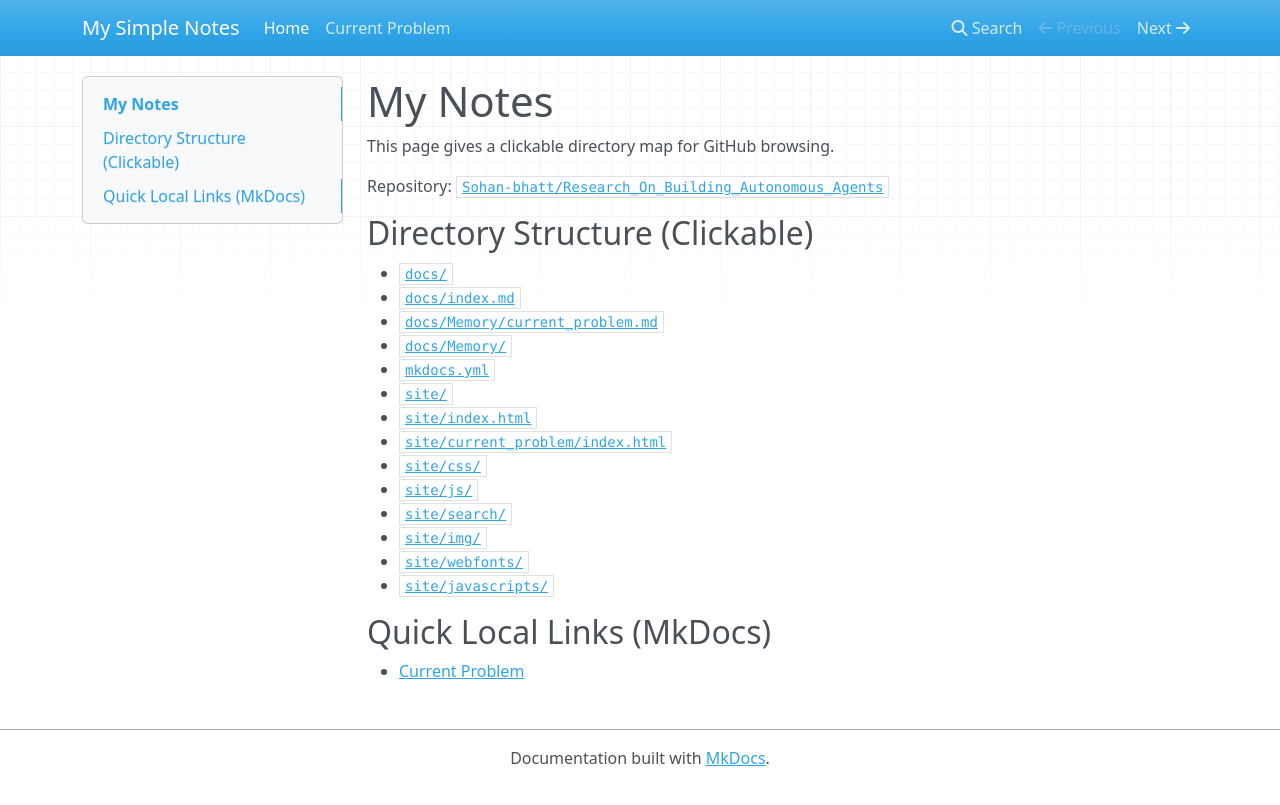
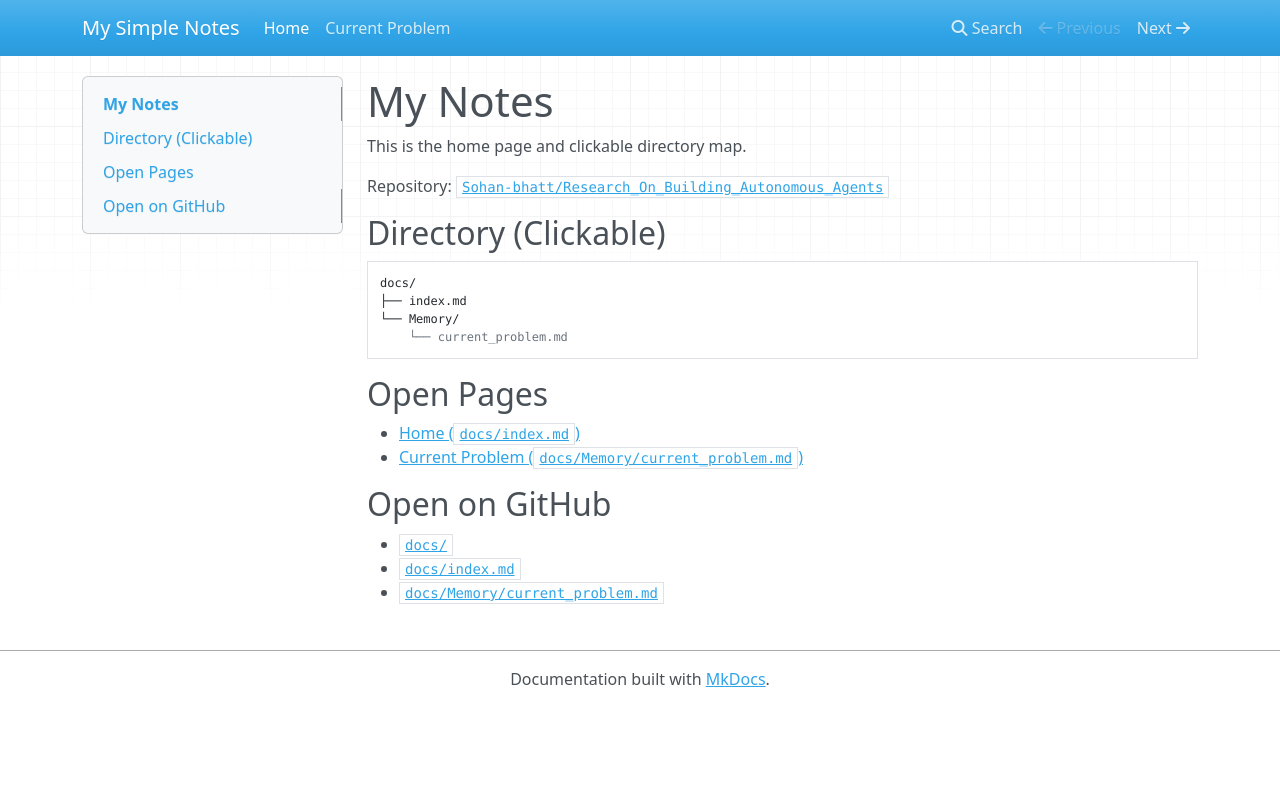
Before and after one commit to Sohan-bhatt/Research_On_Building_Autonomous_Agents, an MkDocs documentation site: the page built from docs/index.md, in a window 1280 px wide. Shown: the top 805 px of the page. Built offline with MkDocs 1.6.1, drawn with Linux system fonts in a browser that asks for light colours; nearby versions of some CDN libraries.

Commit message:
Updated_index.md

````diff
--- a/docs/index.md
+++ b/docs/index.md
@@ -1,26 +1,25 @@
 # My Notes
 
-This page gives a clickable directory map for GitHub browsing.
+This is the home page and clickable directory map.
 
 Repository: [`Sohan-bhatt/Research_On_Building_Autonomous_Agents`](https://github.com/Sohan-bhatt/Research_On_Building_Autonomous_Agents)
 
-## Directory Structure (Clickable)
+## Directory (Clickable)
+
+```text
+docs/
+├── index.md
+└── Memory/
+    └── current_problem.md
+```
+
+## Open Pages
+
+- [Home (`docs/index.md`)](./index.md)
+- [Current Problem (`docs/Memory/current_problem.md`)](./Memory/current_problem.md)
+
+## Open on GitHub
 
 - [`docs/`](https://github.com/Sohan-bhatt/Research_On_Building_Autonomous_Agents/tree/main/docs)
 - [`docs/index.md`](https://github.com/Sohan-bhatt/Research_On_Building_Autonomous_Agents/blob/main/docs/index.md)
 - [`docs/Memory/current_problem.md`](https://github.com/Sohan-bhatt/Research_On_Building_Autonomous_Agents/blob/main/docs/Memory/current_problem.md)
-- [`docs/Memory/`](https://github.com/Sohan-bhatt/Research_On_Building_Autonomous_Agents/tree/main/docs/Memory)
-- [`mkdocs.yml`](https://github.com/Sohan-bhatt/Research_On_Building_Autonomous_Agents/blob/main/mkdocs.yml)
-- [`site/`](https://github.com/Sohan-bhatt/Research_On_Building_Autonomous_Agents/tree/main/site)
-- [`site/index.html`](https://github.com/Sohan-bhatt/Research_On_Building_Autonomous_Agents/blob/main/site/index.html)
-- [`site/current_problem/index.html`](https://github.com/Sohan-bhatt/Research_On_Building_Autonomous_Agents/blob/main/site/current_problem/index.html)
-- [`site/css/`](https://github.com/Sohan-bhatt/Research_On_Building_Autonomous_Agents/tree/main/site/css)
-- [`site/js/`](https://github.com/Sohan-bhatt/Research_On_Building_Autonomous_Agents/tree/main/site/js)
-- [`site/search/`](https://github.com/Sohan-bhatt/Research_On_Building_Autonomous_Agents/tree/main/site/search)
-- [`site/img/`](https://github.com/Sohan-bhatt/Research_On_Building_Autonomous_Agents/tree/main/site/img)
-- [`site/webfonts/`](https://github.com/Sohan-bhatt/Research_On_Building_Autonomous_Agents/tree/main/site/webfonts)
-- [`site/javascripts/`](https://github.com/Sohan-bhatt/Research_On_Building_Autonomous_Agents/tree/main/site/javascripts)
-
-## Quick Local Links (MkDocs)
-
-- [Current Problem](./Memory/current_problem.md)
````
